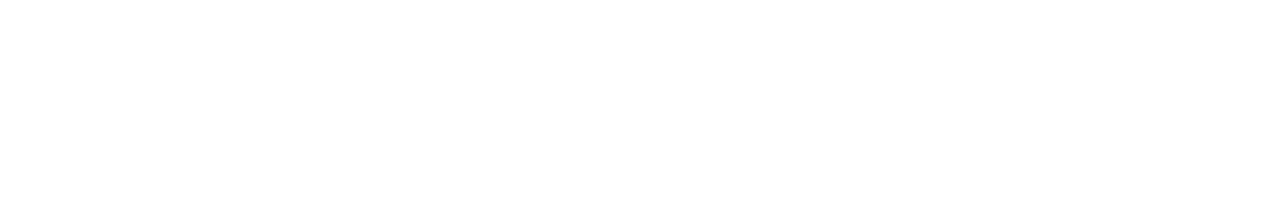
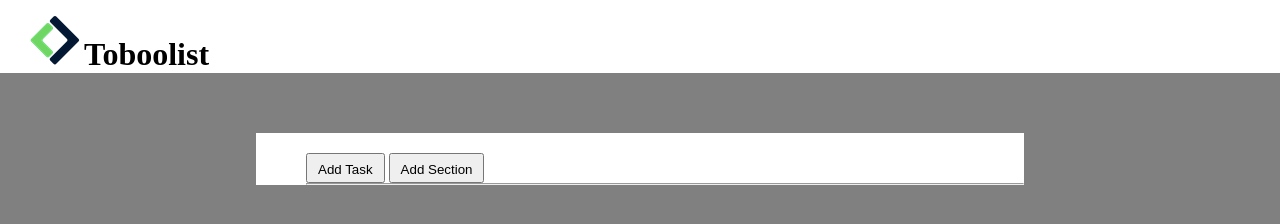
Before and after one commit to DavideSantambrogio/html-css-toboolist, a plain HTML site: page index.html in a window 1280 px wide. Drawn offline with Linux system fonts and the light colour scheme.

Commit message:
add: bottoni

```diff
--- a/css/style.css
+++ b/css/style.css
@@ -1,5 +1,43 @@
-*{
+* {
     margin: 0;
     padding: 0;
     box-sizing: border-box;
 }
+
+body {
+    background-color: gray;
+}
+
+/* elementi inline-block */
+.inline-block{
+    display: inline-block;
+}
+
+
+/* header */
+header{
+    padding-left: 30px;
+    padding-top: 15px;
+    background-color: white;
+}
+
+main{
+    padding-left: 20%;
+    padding-right: 20%;
+}
+
+/* container */
+.container {
+   background-color: white;
+   margin-top: 60px;
+   padding-top: 20px;
+   padding-left: 50px;
+}
+
+/* bottoni */
+button {
+    line-height: 30px;
+    height: 30px;
+    padding-left: 10px;
+    padding-right: 10px;
+}
--- a/index.html
+++ b/index.html
@@ -4,13 +4,29 @@
     <meta charset="UTF-8">
     <meta name="viewport" content="width=device-width, initial-scale=1.0">
     <title>html-css-toboolist</title>
+    <link rel="stylesheet" href="css/style.css">
 </head>
 <body>
     <!-- logo -->
-    <!-- bottoni -->
-    <!-- lista -->
-        <!-- new task -->
-        <!-- today -->
-        <!-- upcoming -->
+    <header>
+            <img class="inline-block" src="img/Logo.png" alt="logo">
+            <h1 class="inline-block">Toboolist</h1>
+    </header>
+    <main>
+        <div class="container">
+            <div>
+                <button class="on">Add Task</button>
+                <button class="off">Add Section</button>
+            </div>
+            <hr>
+
+            <!-- bottoni -->
+            <!-- lista -->
+                <!-- new task -->
+                <!-- today -->
+                <!-- upcoming -->
+        </div>
+    </main>
+
 </body>
 </html>
```
